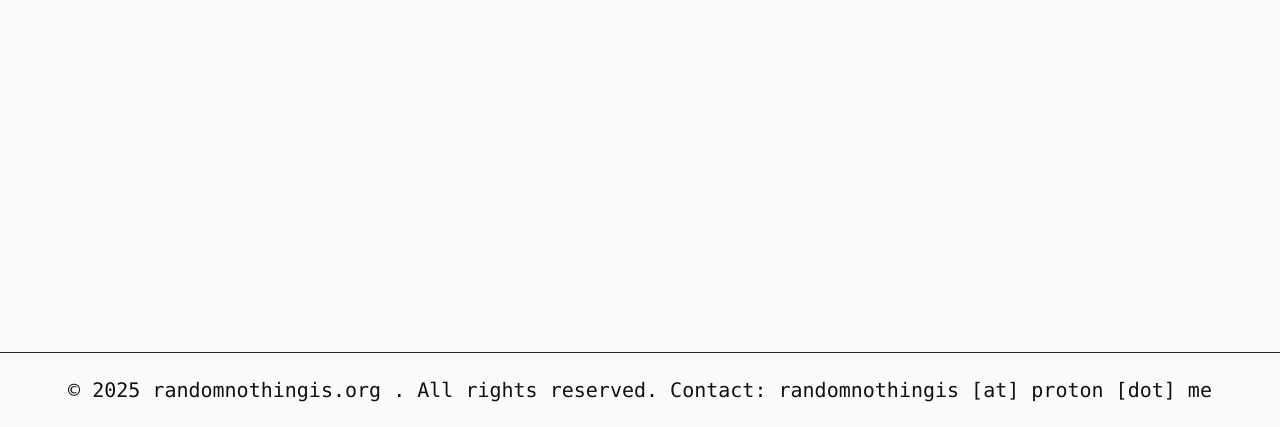
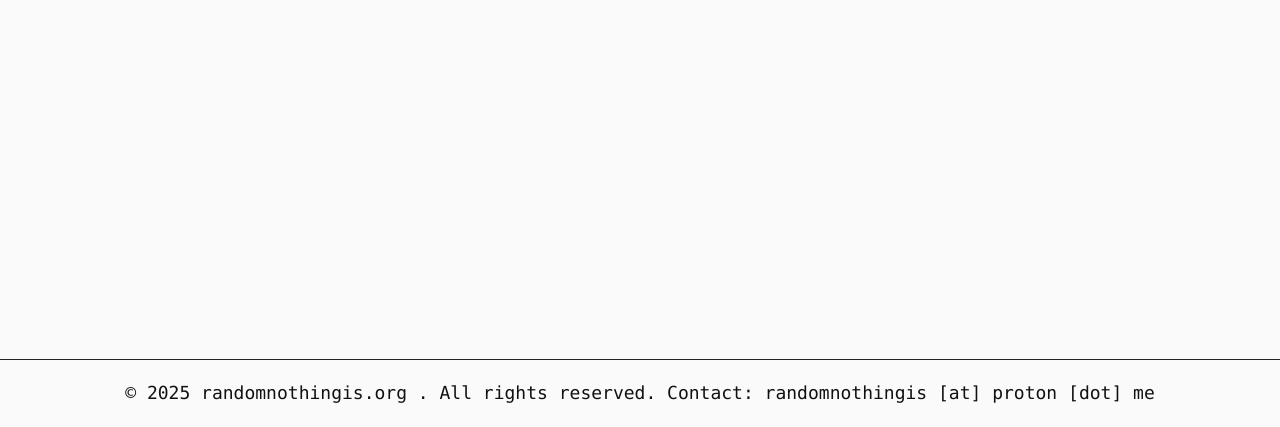
Before and after one commit to randomnothingis/blog, an Astro site: page / in a window 1280 px wide. Shown: the part 373-800 px from the top of the page. Built offline with nearby package versions, Linux system fonts and the light colour scheme; Astro itself is replaced by a stand-in of ours.

Commit message:
adjusted code styling

```diff
--- a/src/styles/global.css
+++ b/src/styles/global.css
@@ -53,7 +53,7 @@ body {
 	text-align: left;
 	background: var(--bg);
 	color: var(--text);
-	font-size: 20px;
+	font-size: 18px;
 	line-height: 1.7;
 	word-wrap: break-word;
 	overflow-wrap: break-word;
@@ -342,6 +342,14 @@ h6 {
 
 
 /* Code blocks */
+.astro-code {
+	font-size: 0.8em;
+	padding: 2px 5px;
+	background-color: var(--code-bg);
+	border-radius: 2px;
+	font-family: inherit;
+}
+
 code {
 	font-size: 0.9em;
 	padding: 2px 5px;
```
